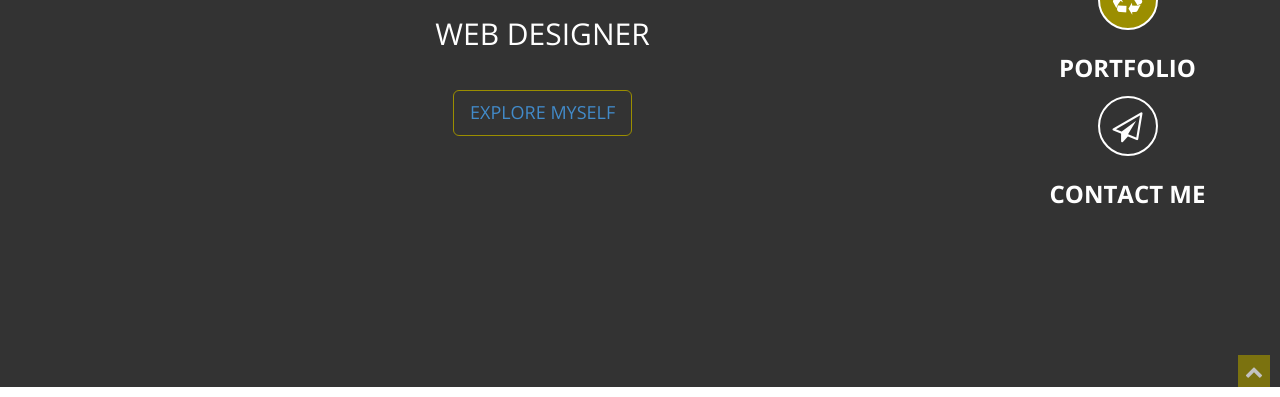
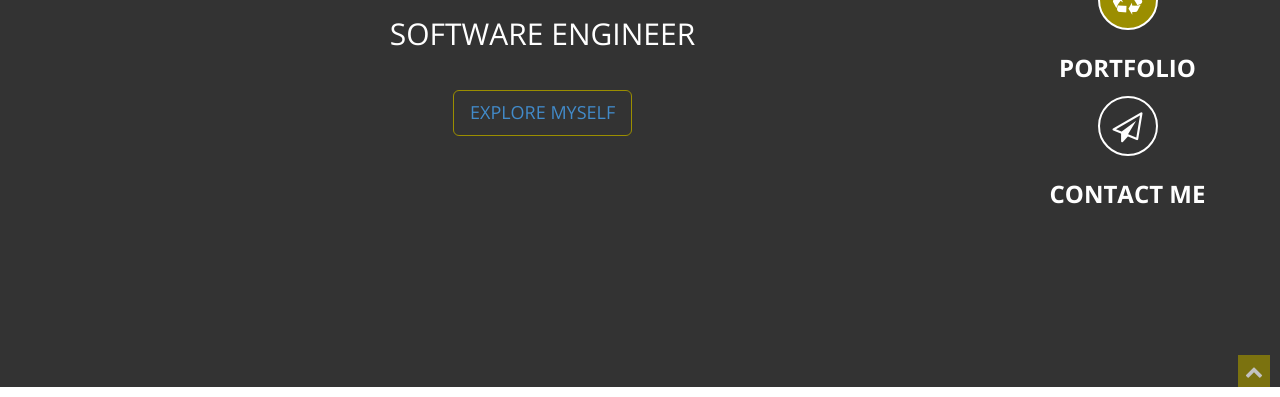
Before and after one commit to SophieMJ/sophiemj.github.io, a plain HTML site: page index.html in a window 1280 px wide. Shown: the part 403-800 px from the top of the page. Drawn offline with nearby package versions, Linux system fonts and the light colour scheme.

```diff
--- a/index.html
+++ b/index.html
@@ -49,7 +49,7 @@
 						<div class="col-lg-10 col-md-10 col-sm-10 text-center">
 							<img src="assets/img/sad.jpg" class="main-img img-circle wow bounceIn animated" data-wow-duration="1s" data-wow-delay=".2s" alt=""/>
 							<h1 class="wow bounceIn animated" data-wow-duration="1s" data-wow-delay=".4s">SOPHIE GAO</h1>
-							<h2 class="wow bounceIn animated" data-wow-duration="1s" data-wow-delay=".6s">WEB  DESIGNER</h2>
+							<h2 class="wow bounceIn animated" data-wow-duration="1s" data-wow-delay=".6s">SOFTWARE ENGINEER</h2>
 							<a href="#about-sec" class="btn custom-btn-one btn-lg wow bounceIn animated" data-wow-duration="1s" data-wow-delay=".8s">EXPLORE MYSELF</a>
 						</div>
 						<div class="col-lg-2 col-md-2 col-sm-2 text-center  ">
```
